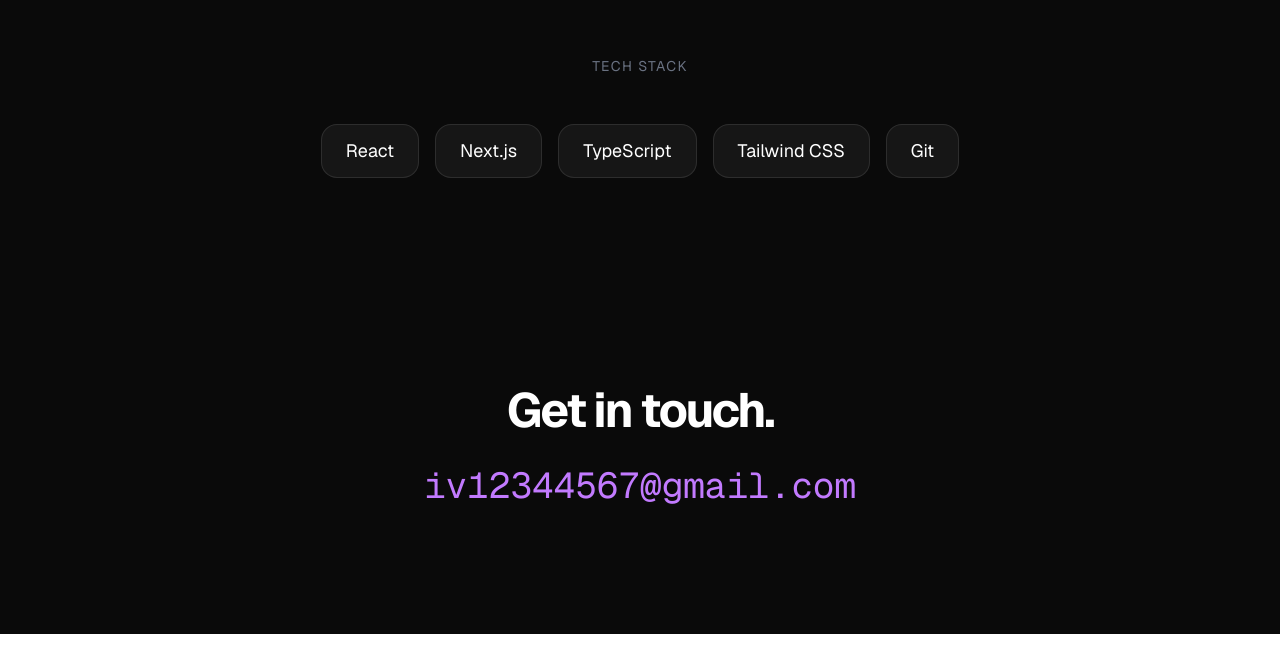
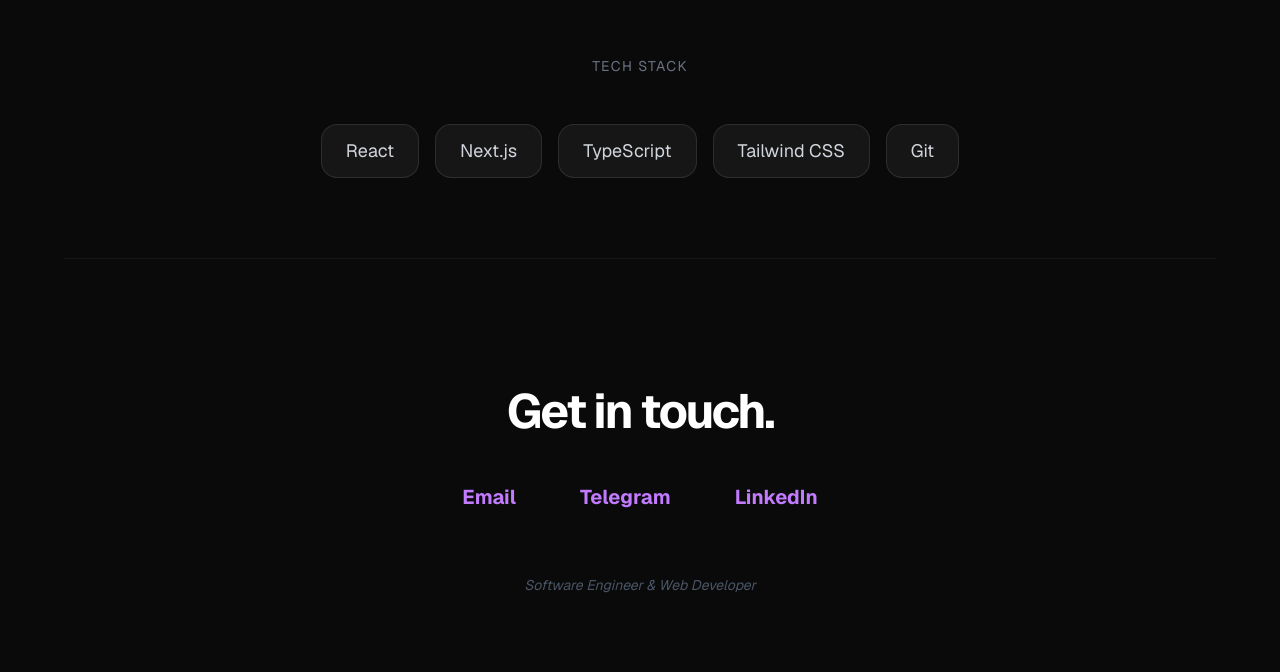
Before and after one commit to Pet-minor/my-portfolio, a Next.js app: page / in a window 1280 px wide. Shown: the part 1230-1902 px from the top of the page. Before the commit the page ends 1864 px from the top, so only its background shows below. Built offline with nearby package versions, Linux system fonts and the light colour scheme.

Commit message:
added real linkedin link

```diff
--- a/app/page.tsx
+++ b/app/page.tsx
@@ -18,15 +18,13 @@ export default function Home() {
 
   return (
     <main className="min-h-screen bg-[#0a0a0a] text-white font-sans selection:bg-purple-500/30">
-      {/* Navbar */}
       <nav className="flex justify-between items-center p-8 max-w-6xl mx-auto">
-        <div className="text-xl font-bold tracking-tighter italic">IVAN.DEV</div>
+        <div className="text-xl font-bold tracking-tighter italic text-white hover:text-purple-400 transition-colors cursor-default">IVAN.DEV</div>
         <div className="px-4 py-2 bg-white/5 rounded-full border border-white/10 text-xs text-green-400 font-medium">
           ● Available for new opportunities
         </div>
       </nav>
 
-      {/* Hero */}
       <section className="flex flex-col items-center justify-center pt-20 pb-24 px-4 text-center">
         <div className="inline-block px-3 py-1 mb-6 text-sm font-medium text-purple-400 rounded-full bg-purple-400/10 border border-purple-400/20">
           Software Engineer
@@ -38,12 +36,11 @@ export default function Home() {
           I build high-performance web applications focused on speed and user experience.
           Ready to turn your ideas into reality.
         </p>
-        <a href="mailto:iv12344567@gmail.com" className="px-8 py-4 bg-white text-black rounded-xl font-bold hover:bg-gray-200 transition-colors">
+        <a href="mailto:iv12344567@gmail.com" className="px-8 py-4 bg-white text-black rounded-xl font-bold hover:bg-gray-200 transition-colors shadow-lg shadow-white/5">
           Let's Talk
         </a>
       </section>
 
-      {/* Projects Section */}
       <section className="max-w-6xl mx-auto px-8 py-20 border-t border-white/5">
         <h2 className="text-3xl font-bold mb-12">Featured Projects</h2>
         <div className="grid md:grid-cols-2 gap-8">
@@ -65,10 +62,9 @@ export default function Home() {
         </div>
       </section>
 
-      {/* Skills */}
       <section className="max-w-6xl mx-auto px-8 py-20 border-t border-white/5 text-center">
         <h2 className="text-sm uppercase tracking-widest text-gray-500 mb-12">Tech Stack</h2>
-        <div className="flex flex-wrap justify-center gap-4">
+        <div className="flex flex-wrap justify-center gap-4 text-gray-300">
           {skills.map((skill) => (
             <span key={skill} className="px-6 py-3 rounded-2xl bg-white/5 border border-white/10 hover:bg-white/10 transition-colors text-lg">
               {skill}
@@ -77,12 +73,22 @@ export default function Home() {
         </div>
       </section>
 
-      {/* Footer */}
-      <footer className="max-w-6xl mx-auto px-8 py-32 text-center">
-        <h2 className="text-5xl font-bold mb-8 tracking-tighter">Get in touch.</h2>
-        <a href="mailto:iv12344567@gmail.com" className="text-2xl md:text-4xl font-mono text-purple-400 hover:text-purple-300 transition-colors">
-          iv12344567@gmail.com
-        </a>
+      <footer className="max-w-6xl mx-auto px-8 py-32 text-center border-t border-white/5">
+        <h2 className="text-5xl font-bold mb-12 tracking-tighter">Get in touch.</h2>
+        <div className="flex flex-wrap justify-center items-center gap-8 md:gap-16 text-xl font-bold">
+          <a href="mailto:iv12344567@gmail.com" className="text-purple-400 hover:text-white transition-colors flex items-center gap-2">
+            Email
+          </a>
+          <a href="https://t.me/@qtvkn" target="_blank" className="text-purple-400 hover:text-white transition-colors flex items-center gap-2">
+            Telegram
+          </a>
+          <a href="www.linkedin.com/in/ivan-dan-68a9b33a9" target="_blank" className="text-purple-400 hover:text-white transition-colors flex items-center gap-2">
+            LinkedIn
+          </a>
+        </div>
+        <p className="mt-16 text-gray-600 text-sm italic">
+          Software Engineer & Web Developer
+        </p>
       </footer>
     </main>
   );
```
